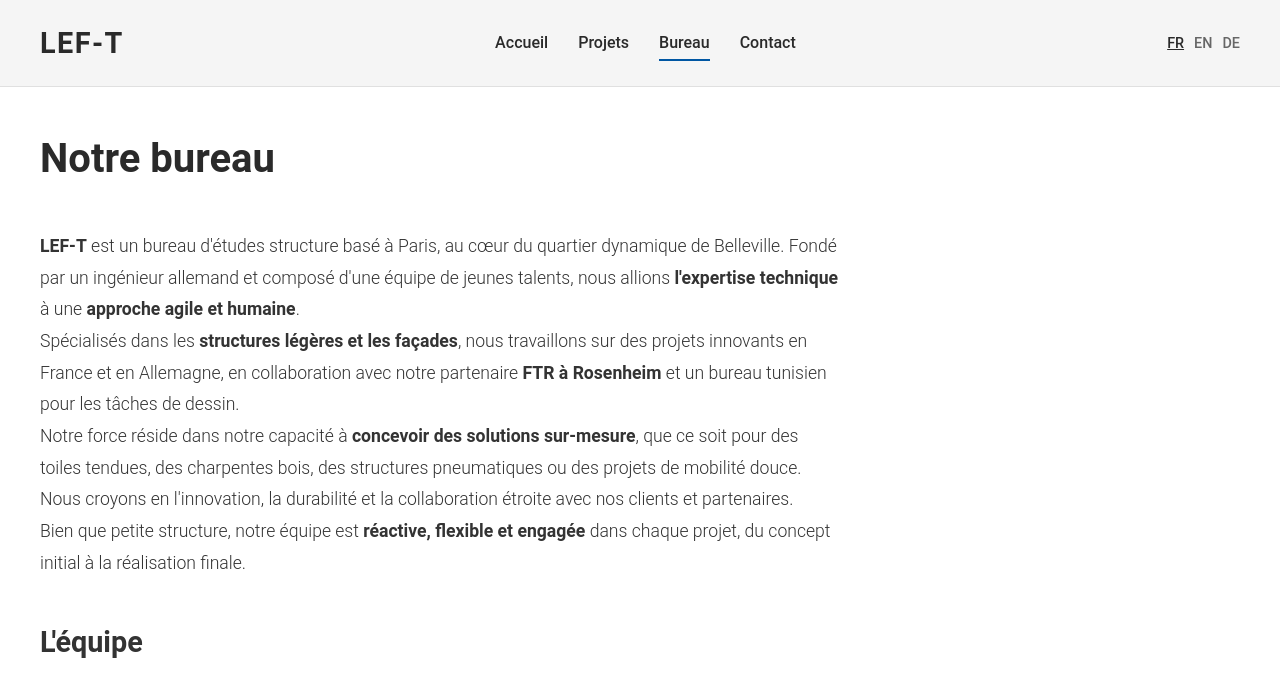
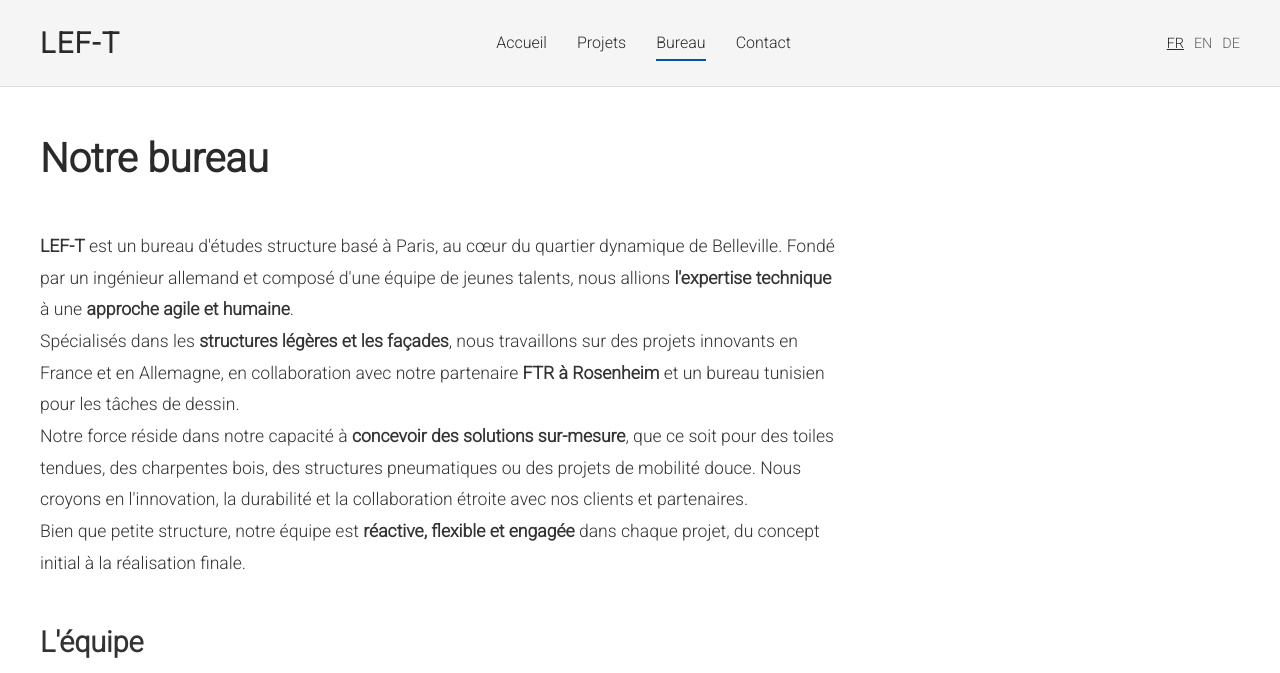
Before and after one commit to carneaup/LEF-T, a plain HTML site: page bureau.html in a window 1280 px wide. Shown: the top 673 px of the page. Drawn offline with Linux system fonts and the light colour scheme.

Commit message:
Mise à jour bureau.html : logo + police Roboto Light

```diff
--- a/bureau.html
+++ b/bureau.html
@@ -5,7 +5,7 @@
     <meta name="viewport" content="width=device-width, initial-scale=1.0">
     <title>Bureau | LEF-T</title>
     <link rel="stylesheet" href="styles.css">
-    <link href="https://fonts.googleapis.com/css2?family=Inter:wght@300;400;500;600;700&display=swap" rel="stylesheet">
+    <link href="https://fonts.googleapis.com/css2?family=Roboto:wght@300&display=swap" rel="stylesheet">
 </head>
 <body>
     <div class="page-container">
@@ -75,6 +75,7 @@
         <footer class="footer">
             <div class="footer-content">
                 <div class="footer-top">
+                    <img src="assets/images/logo_LEF-T.png" alt="LEF-T" class="footer-logo">
                     <div class="footer-address">
                         <p>LEF-T</p>
                         <p>Bureau de Belleville, Paris</p>
```
